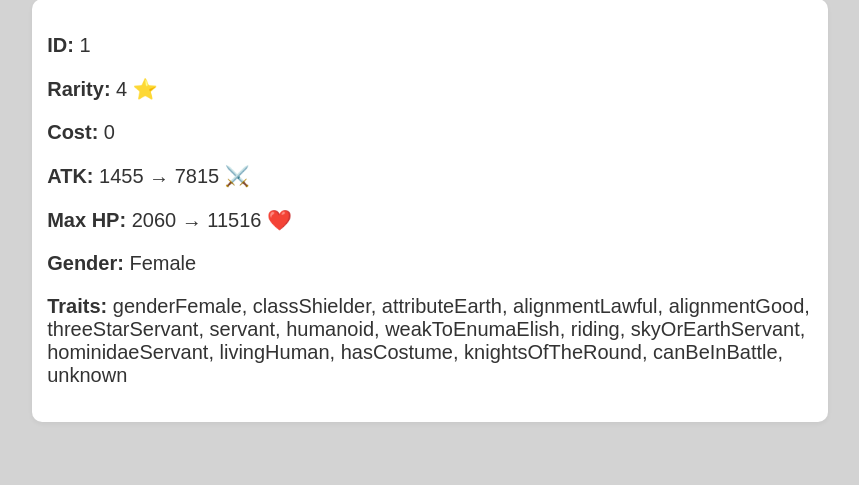
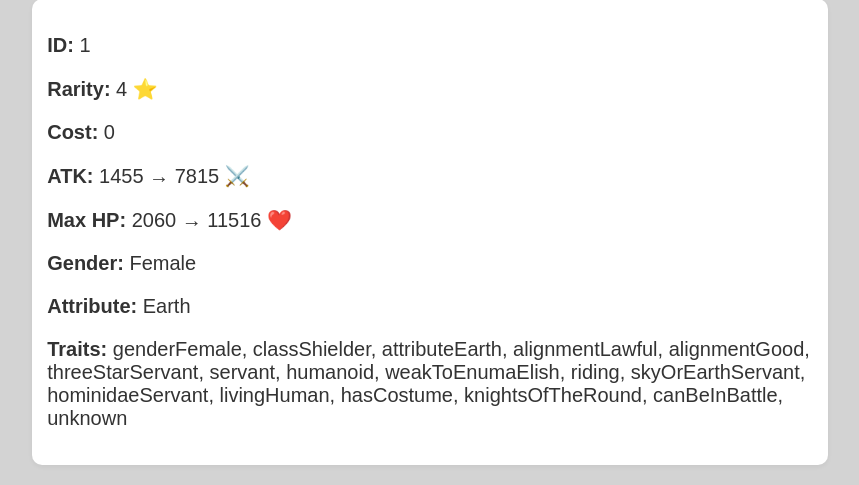
Before and after one commit to nathon-aie/flask_website, a Flask app: a page that uses templates/servant_detail.html in a window 1280 px wide. Shown: the part 662-1147 px from the top of the page, without its empty margins (210-1069 px from the left). Before the commit the page ends 1084 px from the top, so only its background shows below. Run offline with Flask 3, Linux system fonts and the light colour scheme.

Commit message:
Update show attribute data on servant detail page

```diff
--- a/templates/servant_detail.html
+++ b/templates/servant_detail.html
@@ -47,6 +47,7 @@
                     <p><b>ATK:</b> {{ servant.atk_base }} → {{ servant.atk_max }} ⚔️</p>
                     <p><b>Max HP:</b> {{ servant.hp_base }} → {{ servant.hp_max }} ❤️</p>
                     <p><b>Gender:</b> {{ servant.gender.capitalize() }}</p>
+                    <p><b>Attribute:</b> {{ servant.attribute.capitalize() }}</p>
                     <p><b>Traits:</b> {{ servant.traits }}</p>
                 </div>
             </div>
```
